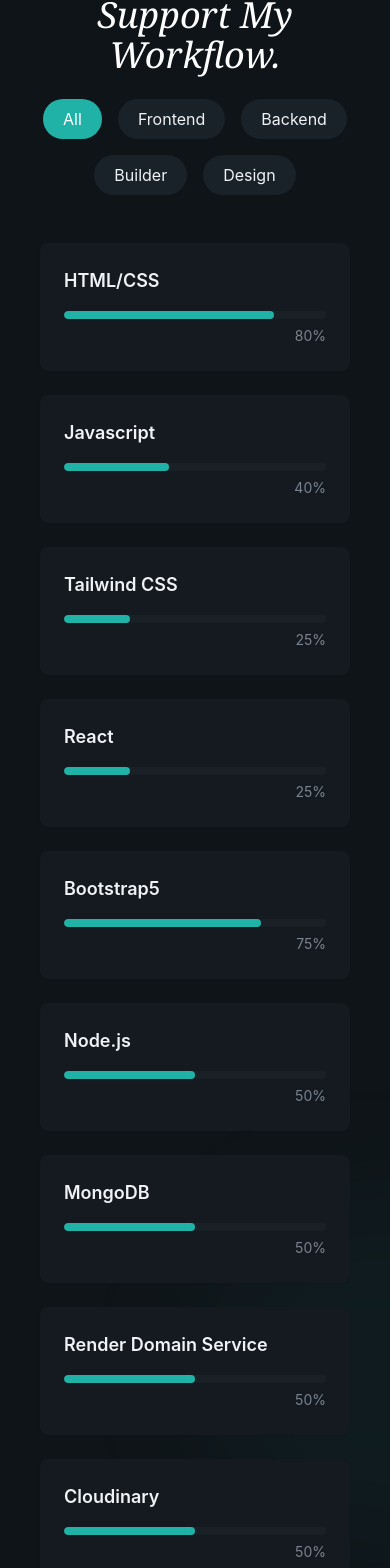
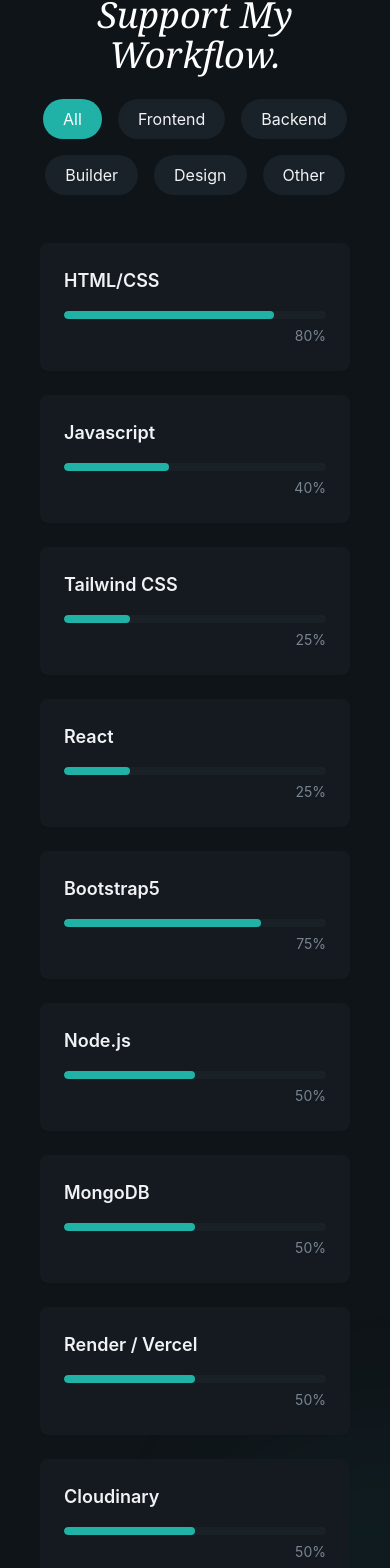
Before and after one commit to CodeRex990/Charles-Portfolio2026, a React (Vite) app: page / in a window 390 px wide. Shown: the part 8834-10402 px from the top of the page. Built offline with nearby package versions, Linux system fonts and the light colour scheme.

Commit message:
1st fixes

```diff
--- a/src/layout/Navbar.jsx
+++ b/src/layout/Navbar.jsx
@@ -46,9 +46,9 @@
 
                 {/* CTA */}
                 <div className="hidden md:block">
-                    <Button size="sm">
+                    {/* <Button size="sm">
                         Contact Me
-                    </Button>
+                    </Button> */}
                 </div>
 
             {/* Mobile Menu button */}
--- a/src/sections/Hero.jsx
+++ b/src/sections/Hero.jsx
@@ -74,11 +74,10 @@
               <div className="flex items-center gap-4 animated-fade-in animation-delay-400">
                 <span className="text-sm text-muted-foreground">Follow: </span>
                 {[
-                  {icon: FaLinkedin, href: "www.linkedin.com/in/charles-eduard-español-945230316"},
-                  {icon: FaGithub, href: "https://github.com/CodeRex990"},
-                  // {icon: LinkIcon, href: "#"},
+                  {icon: FaLinkedin, href:"https://www.linkedin.com/in/charles-eduard-español-945230316/", target:"_blank"},
+                  {icon: FaGithub, href:"https://github.com/CodeRex990", target:"_blank"},
                   ].map((social, idx) => (
-                    <a key={idx} href={"social.href"} className="p-2 rounded-full glass hover:bg=primary-10 hover:text-primary transition-all duration-300">
+                    <a key={idx} href={social.href} target="_blank" className="p-2 rounded-full glass hover:bg=primary-10 hover:text-primary transition-all duration-300">
                       <social.icon className="w-5 h-5" /></a>
                   ))}
               </div>
--- a/src/sections/Projects.jsx
+++ b/src/sections/Projects.jsx
@@ -43,7 +43,7 @@
 
 export const Projects = () => {
     return (
-        <section className="py-32 relative overflow-hidden" id="">
+        <section className="py-32 relative overflow-hidden" id="projects">
             {/* BG */}
         <div className="absolute top-1/4 right-0 w-96 h-96 bg-primary/5 rounded-full blur-3xl" />
         <div className="absolute bottom-1/4 left-0 w-64 h-64 bg-highlight/5 rounded-full blur-3xl" />
@@ -73,7 +73,7 @@
 
                                  {/* overlay links */}
                                  <div className="absolute inset-0 flex items-center justify-center gap-4 opacity-0 group-hover:opacity-100 transition-opacity duration-300">
-                                    <a href={project.link} className="p-3 rounded-full glass hover:bg-primary hover:text-primary-foreground transition-all"><LucideSquareArrowOutUpRight className="w-5 h-5" /></a>
+                                    <a href={project.link} target="_blank" className="p-3 rounded-full glass hover:bg-primary hover:text-primary-foreground transition-all"><LucideSquareArrowOutUpRight className="w-5 h-5" /></a>
                                     {/* <a href={project.githubUrl} className="p-3 rounded-full glass hover:bg-primary-foreground hover:text-primary-foreground transition-all"><Link className="w-5 h-5" /></a> */}
                                  </div>
                             </div>
--- a/src/sections/tools.jsx
+++ b/src/sections/tools.jsx
@@ -12,8 +12,10 @@
     //Backend
     {name: "Node.js", level:50, category: "backend" },
     {name: "MongoDB", level:50, category: "backend" },
-    {name: "Render Domain Service", level:50, category: "backend" },
+    {name: "Render / Vercel", level:50, category: "backend" },
     {name: "Cloudinary", level:50, category: "backend" },
+    {name: "Git", level:50, category: "backend" },
+    // {name: "Render Domain Service", level:50, category: "backend" },
     //Web Builder
     {name: "Figma", level:65, category: "builder" },
     {name: "Duda", level:95, category: "builder" },
@@ -24,10 +26,12 @@
     {name: "Canva", level:100, category: "design" },
     {name: "Adobe Photoshop", level:95, category: "design" },
     {name: "Adobe Illustrator", level:50, category: "design" },
-
+    //Other
+    {name: "Unity", level:15, category: "other" },
+    {name: "Blender", level:20, category: "other" },
 ]
 
-const categories = ["all", "frontend", "backend", "builder", "design"]
+const categories = ["all", "frontend", "backend", "builder", "design", "other"]
 
 export const Tools = () => {
     const [activeCategory, setActiveCategory] = useState("all");
@@ -52,7 +56,7 @@
             ))}
         </div>
 
-        <div className="grid grid-cols-1 sm:grid-cols-2 lg:grid-cols-3 gap-6">
+        <div className="grid grid-cols-1 sm:grid-cols-3 lg:grid-cols-4 gap-6">
                 {filteredSkills.map((skill, key) => (
                     <div key={key} className="bg-card p-6 rounded-lg shadow-xs card-hover">
                     <div className="text-left mb-4">
```
Also changed, not shown: 1 other file (tests, documents, lock files or other folders).
